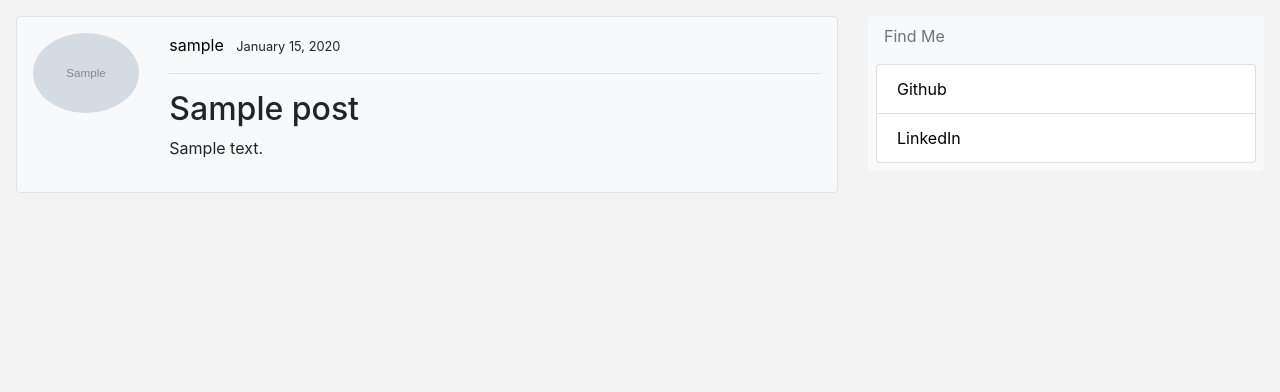
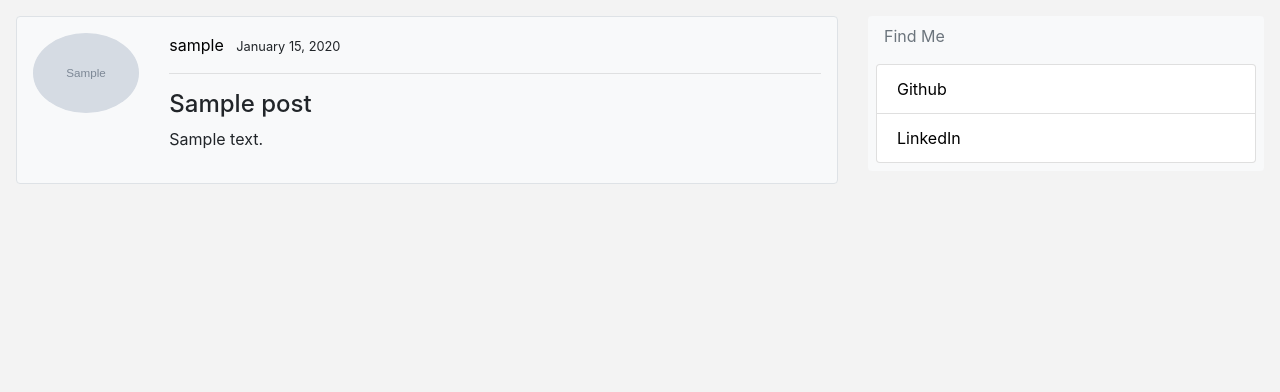
Before and after one commit to iamaliataie/django-blog, a Django app: page /post/1 in a window 1280 px wide. Shown: the part 56-448 px from the top of the page. Run offline with Django 3.2, Linux system fonts and the light colour scheme; tables that the repository leaves empty hold one stand-in row (values such as "Sample post"); grey boxes marked "Sample" are stand-in pictures; some libraries are stand-ins or nearby versions.

Commit message:
base.html updated

```diff
--- a/blog/templates/blog/home.html
+++ b/blog/templates/blog/home.html
@@ -13,7 +13,7 @@
                 <a href="{% url 'user-posts' post.author %}" class="mr-2">{{ post.author }}</a>
                 <small>{{ post.date_posted|date:"F d, Y" }}</small>
                 <hr>
-                <h2><a href="{% url 'post-detail' post.id %}">{{post.title}}</a></h2>
+                <h4><a href="{% url 'post-detail' post.id %}">{{post.title}}</a></h4>
                 <p>{{post.content|truncatewords:15}}</p>
             </div>
         </div>
--- a/blog/templates/blog/post_detail.html
+++ b/blog/templates/blog/post_detail.html
@@ -16,8 +16,8 @@
                 <a href="{% url 'post-delete' object.id %}" class="btn btn-danger btn-sm">Delete</a>
                 {% endif %}
                 <hr>
-                <h2>{{ object.title }}</h2>
-                <p>{{ object.content }}</p>
+                <h4>{{ object.title }}</h4>
+                <p class="text-justify">{{ object.content }}</p>
             </div>
         </div>
     </div>
--- a/blog/templates/blog/user_posts.html
+++ b/blog/templates/blog/user_posts.html
@@ -16,7 +16,7 @@
                 <a href="" class="mr-2">{{ post.author }}</a>
                 <small>{{ post.date_posted|date:"F d, Y" }}</small>
                 <hr>
-                <h2><a href="{% url 'post-detail' post.id %}">{{post.title}}</a></h2>
+                <h4><a href="{% url 'post-detail' post.id %}">{{post.title}}</a></h4>
                 <p>{{post.content|truncatewords:15}}</p>
             </div>
         </div>
--- a/static/css/custom.css
+++ b/static/css/custom.css
@@ -21,7 +21,7 @@ a{
 	min-height: 100vh;
 }
 .main-container{
-	padding-bottom: 50px;
+	padding-bottom: 70px;
 }
 .custom-pagination{
 	display: flex;
```
